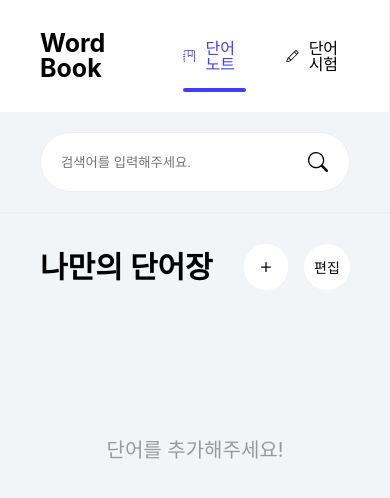
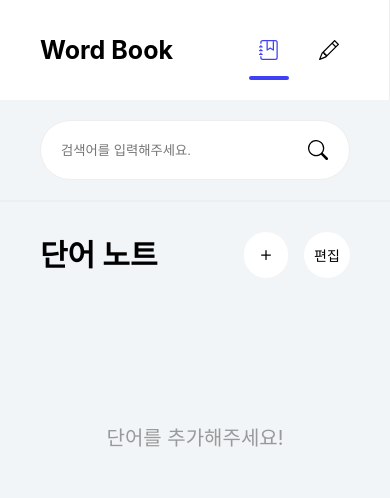
Before and after one commit to Shape2ee/Word-book, a React (Vite) app: page / in a window 390 px wide. Shown: the top 498 px of the page. Built offline with nearby package versions, Linux system fonts and the light colour scheme; a web font is replaced by a local one.

Commit message:
Style: Modify nav style on mobile

```diff
--- a/src/components/Nav/index.tsx
+++ b/src/components/Nav/index.tsx
@@ -5,23 +5,43 @@ import classNames from 'classnames/bind'
 import Icon from '@components/Icon';
 
 const cx = classNames.bind($)
+
+interface NavListType {
+  id: number
+  title: string
+  path: string
+  icon: string
+}
+
+const NavList: NavListType[] = [
+  {
+    id: 1,
+    title: '단어 노트',
+    path: '/',
+    icon: 'note'
+  },
+  {
+    id: 2,
+    title: '단어 시험',
+    path: '/test',
+    icon: 'test'
+  },
+]
 const Nav = () => {
   const location = useLocation()
   return (
     <nav className={$.nav_container}>
       <ul>
-        <li className={`/` === location.pathname ? cx('active') : ''}>
-          <Icon kinds='note' />
-          <Link to={'/'}>
-            단어 노트
-          </Link>
-        </li>
-        <li className={`/test` === location.pathname ? cx('active') : ''}>
-          <Icon kinds='test' />
-          <Link to={'/test'}>
-            단어 시험
-          </Link>
-        </li>
+        {
+          NavList.map((li) => (
+            <li className={li.path === location.pathname ? cx('active') : ''}>
+              <Link to={li.path}>
+                <Icon kinds={li.icon} />
+                <span className={$.text}>{li.title}</span>
+              </Link>
+            </li>
+          ))
+        }
       </ul>
     </nav>
   );
--- a/src/components/Nav/nav.module.scss
+++ b/src/components/Nav/nav.module.scss
@@ -45,18 +45,28 @@
     }
 
     li {
-      margin-left: 4rem;
+      margin-left: 2rem;
+
+      a {
+        display: flex;
+        justify-content: center;
+        width: 4rem;
+      }
+
+      svg {
+        margin: 0;
+      }
+
+      .text {
+        display: none;
+      }
+
       &.active::after {
-        content: '';
-        position: absolute;
         top: auto;
         bottom: 0;
         right: 0;
-        display: block;
         width: 100%;
         height: 4px;
-        background-color: var(--color-main);
-        border-radius: 2px;
       }
     }
   }
--- a/src/pages/AddWord/addWord.module.scss
+++ b/src/pages/AddWord/addWord.module.scss
@@ -78,3 +78,14 @@
     }
   }
 }
+
+@media screen and (max-width: 768px) {
+  .add_container {
+    margin-top: 10rem;
+    height: auto;
+    .wrap {
+      max-width: none;
+      padding: 0 4rem;
+    }
+  }
+}
--- a/src/pages/Main/index.tsx
+++ b/src/pages/Main/index.tsx
@@ -126,7 +126,7 @@ const Main = () => {
     <Wrapper>
       <div className={$.main_contianer}>
         <div className={$.title_wrap}>
-          <Title text='나만의 단어장' />
+          <Title text='단어 노트' />
           <div className={$.btn_wrap}>
             <Button text={btnTextState} mobileNone
               onClick={btnIconState === 'add' ? handleClickAdd : handleAllChecked}
```
